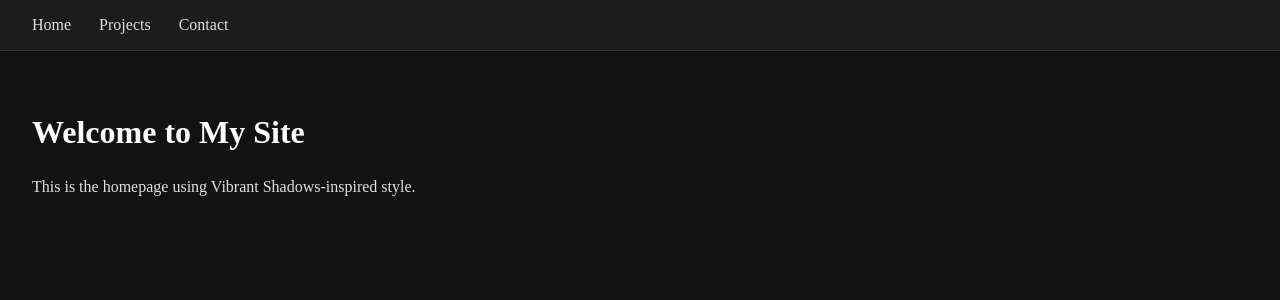
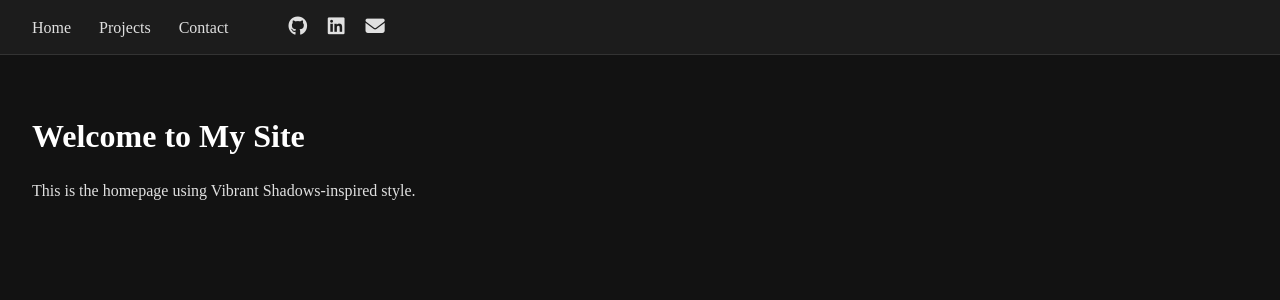
Before and after one commit to EwerthonMelzani/ewerthonmelzani.github.io, a Jekyll site: the page built from index.md, in a window 1280 px wide. Shown: the top 300 px of the page. Built offline with Jekyll 4.4.1, drawn with Linux system fonts in a browser that asks for light colours.

Commit message:
Now I think I know what I'm doing

```diff
--- a/_layouts/home.html
+++ b/_layouts/home.html
@@ -1,6 +1,7 @@
 <!DOCTYPE html>
 <html lang="en">
 <head>
+  <link rel="stylesheet" href="https://cdnjs.cloudflare.com/ajax/libs/font-awesome/6.4.0/css/all.min.css">
   <meta charset="UTF-8">
   <title>{{ page.title }} | {{ site.title }}</title>
   <link rel="stylesheet" href="/assets/css/style.css">
@@ -8,9 +9,18 @@
 <body>
   <header>
     <nav>
-      {% for item in site.data.navigator.main %}
-        <a href="{{ item.url }}">{{ item.title }}</a>
-      {% endfor %}
+        {% for item in site.data.navigator.main %}
+            <a href="{{ item.url }}">{{ item.title }}</a>
+        {% endfor %}
+
+  <!-- Social Icons -->
+        <span class="social-icons">
+            {% for social in site.data.navigator.social %}
+            <a href="{{ social.url }}" target="_blank" title="{{ social.title }}">
+                <i class="{{ social.icon }}"></i>
+            </a>
+            {% endfor %}
+        </span>
     </nav>
   </header>
   <main>
--- a/assets/css/style.css
+++ b/assets/css/style.css
@@ -58,3 +58,20 @@ section {
   border-radius: 5px;
   border: 1px solid #333;
 }
+
+
+
+.social-icons {
+  margin-left: 2rem;
+}
+
+.social-icons a {
+  color: #e0e0e0;
+  margin-right: 1rem;
+  font-size: 1.2rem;
+  transition: color 0.3s;
+}
+
+.social-icons a:hover {
+  color: #4a90e2;
+}
```
Also changed, not shown: _data/navigator.yml (+11 -0 lines).
